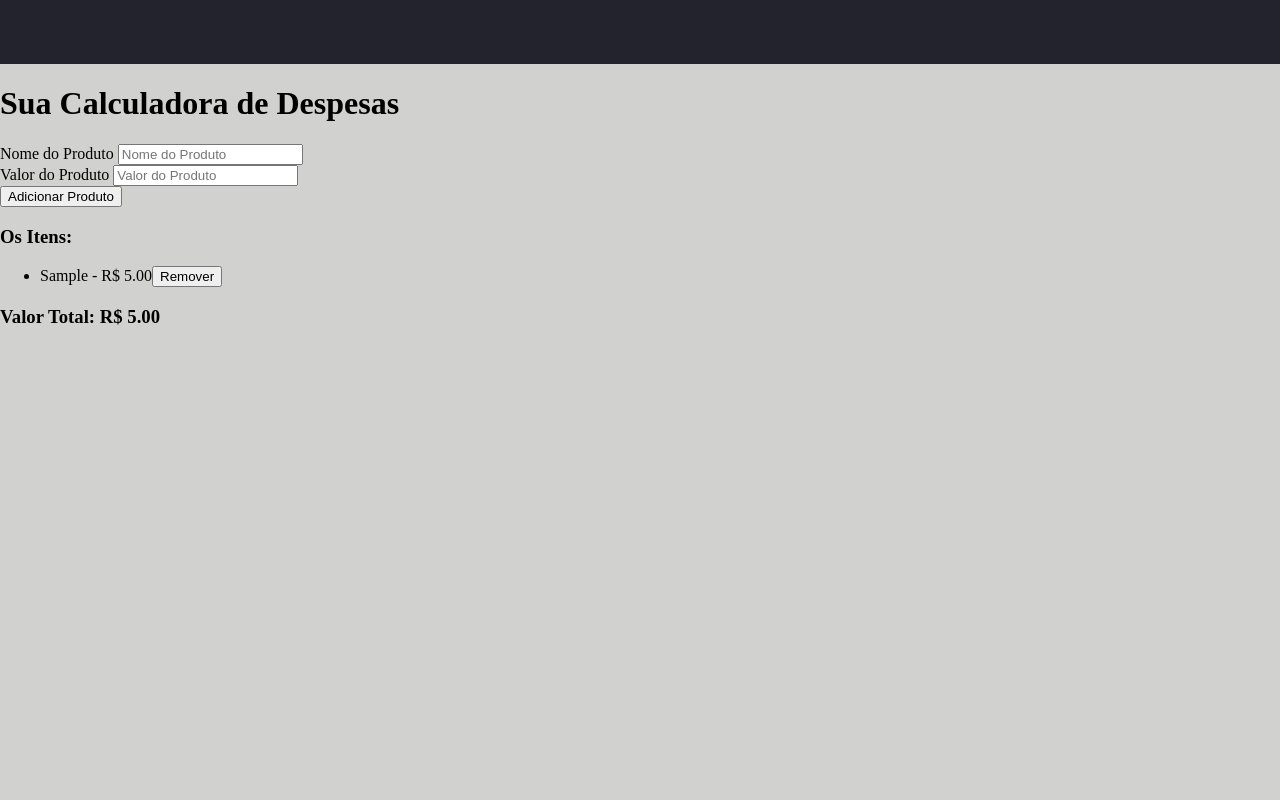
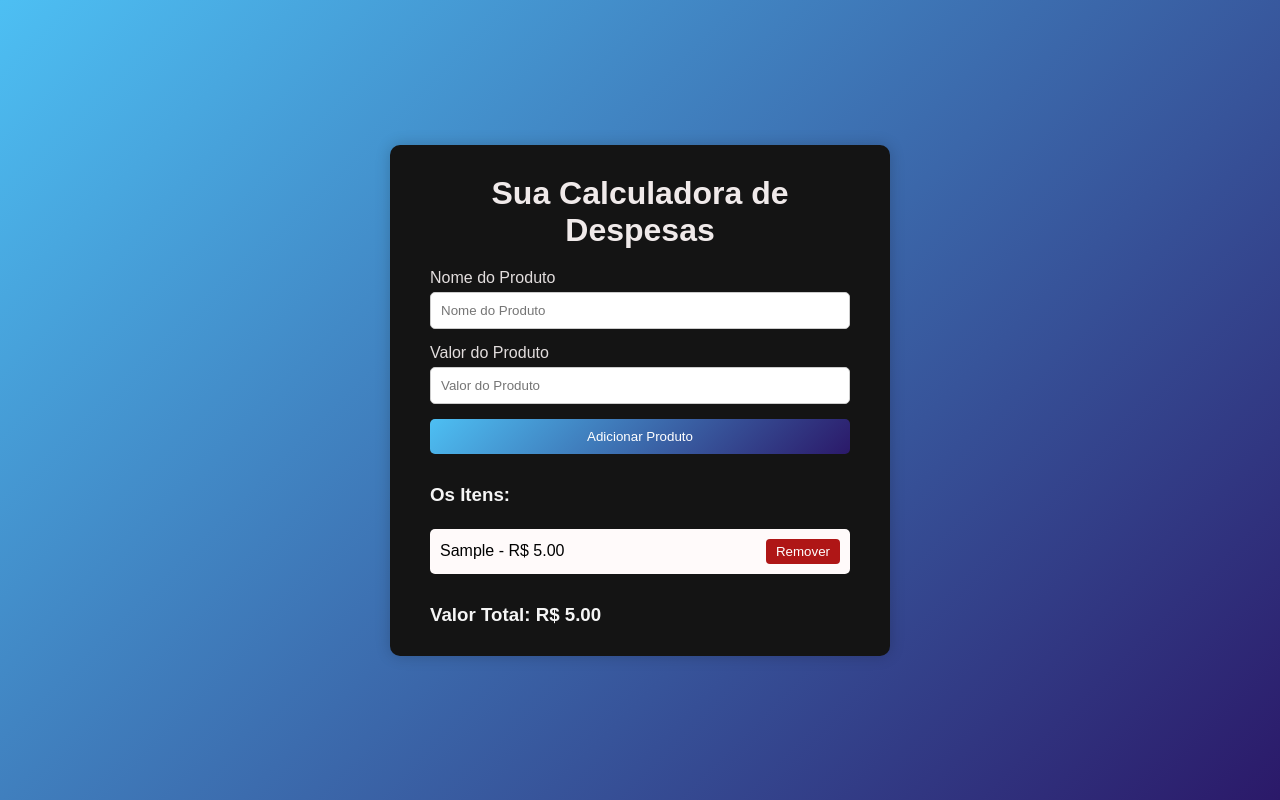
Before and after one commit to Lucas-ops-afk/Calculadora_despesas-, a plain HTML site: page index.html in a window 1280 px wide. Both pictures are taken after typing "Sample", "5" into the empty fields and a click on the button "Adicionar Produto". Drawn offline with Linux system fonts and the light colour scheme.

Commit message:
Update style.css

```diff
--- a/style.css
+++ b/style.css
@@ -1,7 +1,10 @@
 body {
-  background-color: rgb(209, 209, 207);
-  margin: 0;
-  padding: 0;
+  height: 100vh;
+  background: linear-gradient(135deg, #4dbff3, #2b1969);
+  display: flex;
+  justify-content: center;
+  align-items: center;
+  padding: 20px;
 }
 
 header {
@@ -38,3 +41,98 @@ a {
 a:hover {
   opacity: 0.7;
 }
+
+* {
+  margin: 0;
+  padding: 0;
+  box-sizing: border-box;
+  font-family: Arial, sans-serif;
+}
+
+
+.container {
+  background: rgb(20, 20, 20);
+  padding: 30px 40px;
+  border-radius: 10px;
+  box-shadow: 0 0 15px rgba(0, 0, 0, 0.2);
+  width: 100%;
+  max-width: 500px;
+}
+
+h1 {
+  text-align: center;
+  margin-bottom: 20px;
+  color: #f0eaea;
+}
+
+
+.input-todos {
+  display: flex;
+  flex-direction: column;
+}
+
+.input-todos label {
+  margin-bottom: 5px;
+  color: #e2dddd;
+}
+
+.input-todos input {
+  padding: 10px;
+  border: 1px solid #ccc;
+  border-radius: 5px;
+}
+
+#input-box {
+  display: flex;
+  flex-direction: column;
+  gap: 15px;
+}
+
+#btn {
+  padding: 10px;
+  background: linear-gradient(135deg, #4dbff3, #2b1969);
+  color: white;
+  border: none;
+  border-radius: 5px;
+  cursor: pointer;
+  transition: ease 0.3s;
+}
+
+#btn:hover {
+  background-color: #0056b3;
+}
+
+#lista-produtos {
+  list-style: none;
+  padding: 0;
+}
+
+#lista-produtos li {
+  display: flex;
+  justify-content: space-between;
+  background: #fffafa;
+  padding: 10px;
+  border-radius: 5px;
+  margin-top: 8px;
+  align-items: center;
+}
+
+.remove-btn {
+  background: oklab(48.252% 0.16377 0.08649);
+  color: white;
+  border: none;
+  padding: 5px 10px;
+  border-radius: 4px;
+  cursor: pointer;
+  transition: ease-in 0.6s;
+}
+
+.remove-btn:hover {
+  background: #c82333;
+  transform: scale(1.03);
+}
+
+h3 {
+  margin-top: 15px;
+  color: #f5f5f5;
+}
```
